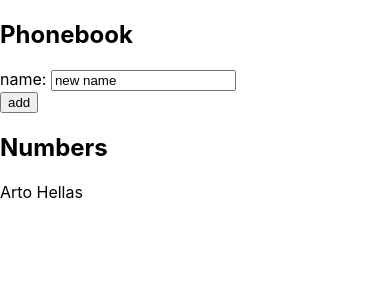
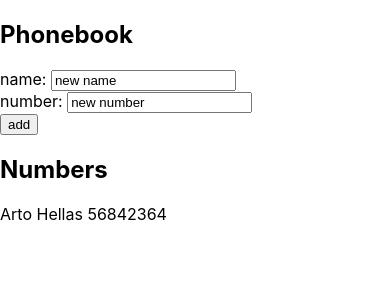
Before and after one commit to KevinPolanco/FullStackOpenReact, a React (Create React App) app in the folder part2/phonebook/: page / in a window 390 px wide. Shown: the top 300 px of the page. Built offline with nearby package versions, Linux system fonts and the light colour scheme.

Commit message:
2.8:phonebook steap 3

```diff
--- a/part2/phonebook/src/App.js
+++ b/part2/phonebook/src/App.js
@@ -3,9 +3,10 @@ import Numbers from './components/Numbers'
 
 const App = () => {
   const [ persons, setPersons ] = useState([
-    { name: 'Arto Hellas', id: 1 }
+    { name: 'Arto Hellas',number: 56842364, id: 1 }
   ])
   const [ newName, setNewName ] = useState('new name')
+  const [ newNumber, setNewNumber ] = useState('new number')
 
   const addNumber = (event) => {
     event.preventDefault()
@@ -14,9 +15,11 @@ const App = () => {
     const includesName = allName.includes(newName)
 
     if(includesName) return alert(`${newName}  is already added to phonebook`)
+    if(newNumber.length < 8) return alert(`the number must be 8 digits`)
 
     const personObject = {
       name: newName,
+      number: newNumber,
       id: persons.length + 1,
     }
 
@@ -27,14 +30,16 @@ const App = () => {
   const handleNameChange = (event) => {
     setNewName(event.target.value)
   }
+  const handleNumberChange = (event) => {
+    setNewNumber(event.target.value)
+  }
 
   return (
     <div>
       <h2>Phonebook</h2>
       <form onSubmit={addNumber}>
-        <div>
-          name: <input value={newName}  onChange={handleNameChange}/>
-        </div>
+        <div>name: <input value={newName}  onChange={handleNameChange}/></div>
+        <div>number: <input value={newNumber} onChange={handleNumberChange}/></div>
         <div>
           <button type="submit">add</button>
         </div>
--- a/part2/phonebook/src/components/Numbers.js
+++ b/part2/phonebook/src/components/Numbers.js
@@ -1,7 +1,7 @@
 const Numbers = ( {persons} ) => {
     return (
         <div>
-            {persons.map((person) => (<p key={person.id}>{person.name}</p>))}
+            {persons.map((person) => (<p key={person.id}>{person.name} {person.number}</p>))}
         </div>
     )
 }
```
